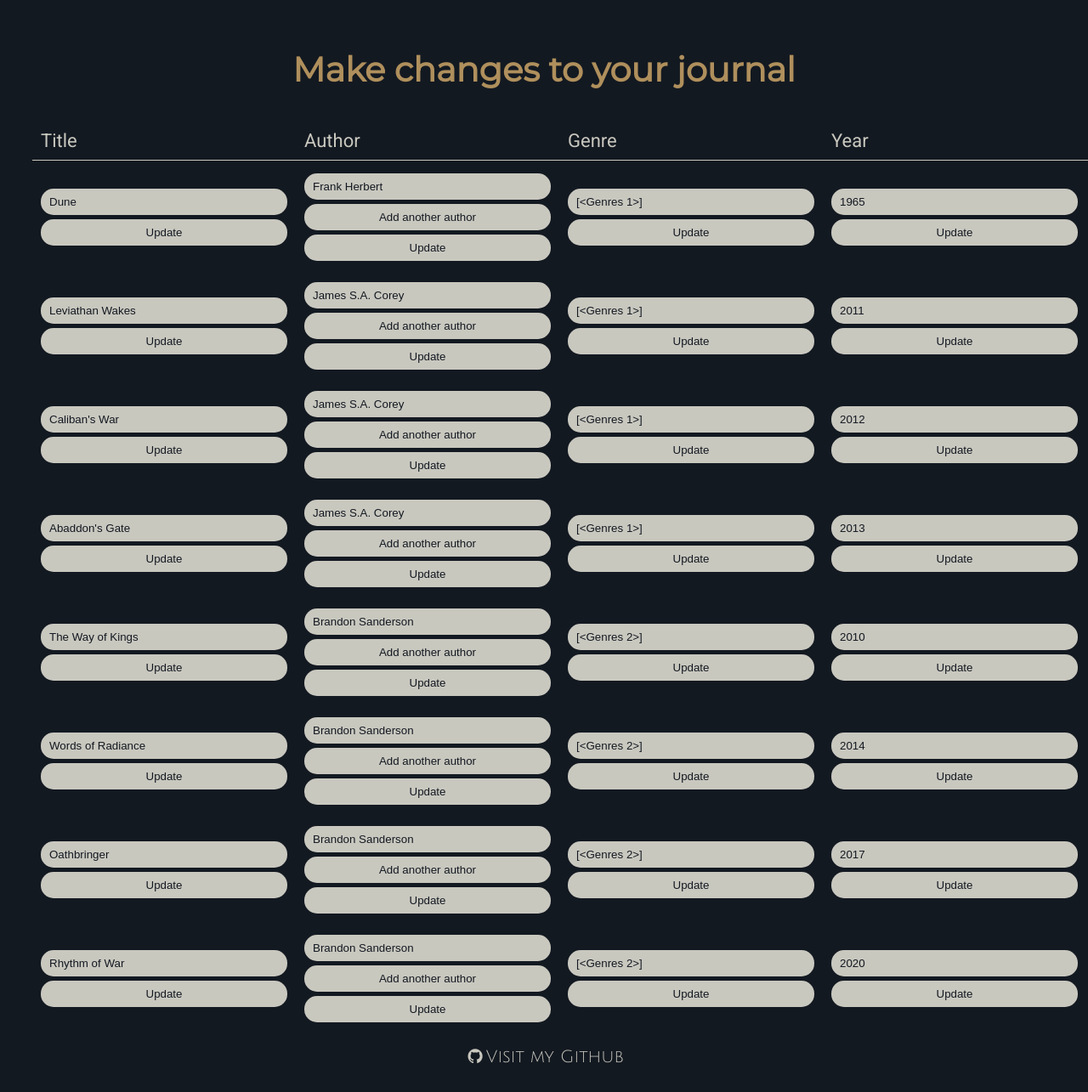
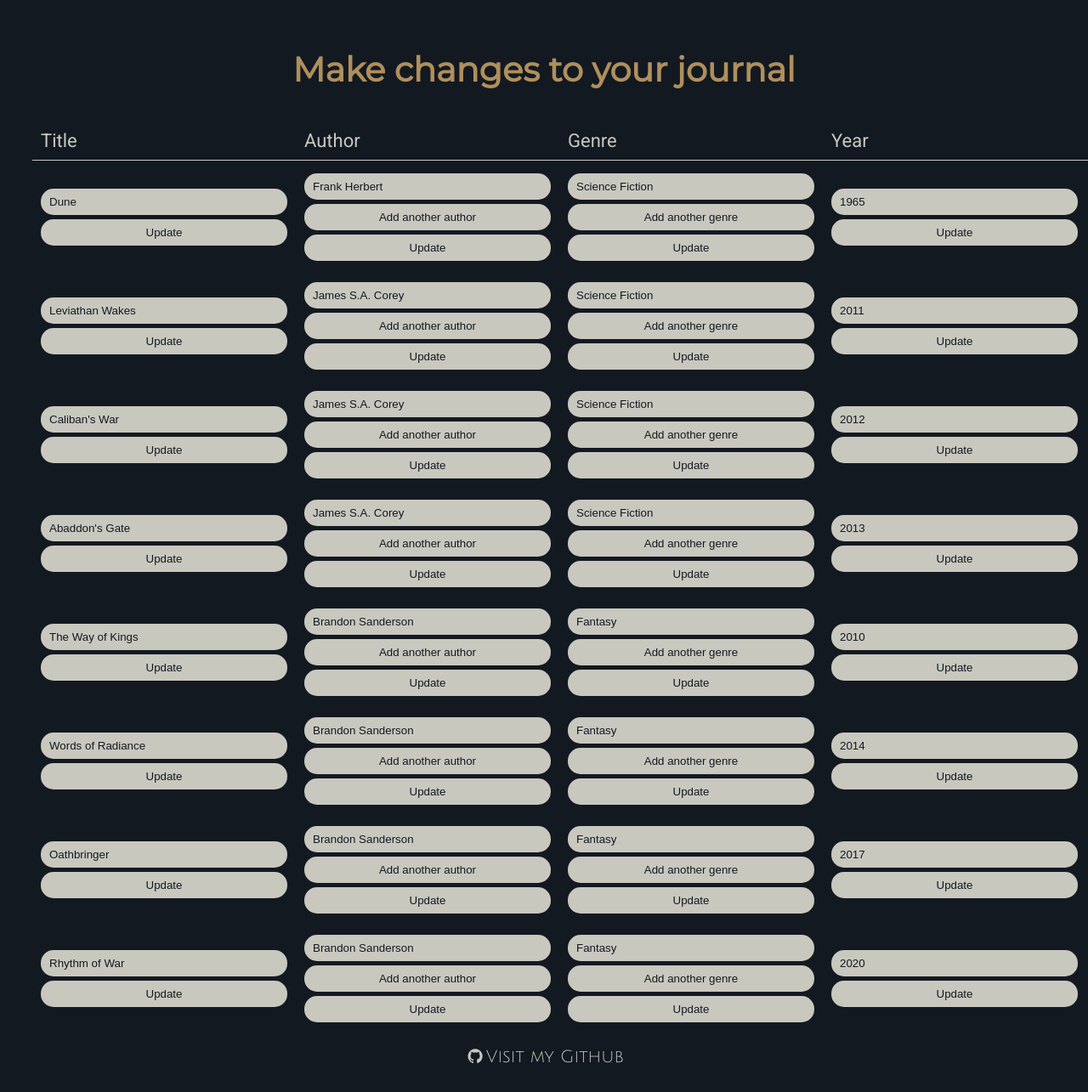
Before and after one commit to StephenHuang17253/aurora, a Flask app: page /update in a window 1280 px wide; the page is wider, and only the part inside the window is pictured. Shown: the part 839-2124 px from the top of that part at 85% size. Run offline with Flask 2, Linux system fonts and the light colour scheme; a user stored in the database is signed in; data comes from the database, SQL or seed files in the repository; both versions use the stored data as it was after the commit.

Commit message:
0.73 - Add update genre

```diff
--- a/main.py
+++ b/main.py
@@ -129,18 +129,27 @@ def updateyear():
     return redirect("/journal")
 
 
-# Function that updates a book's genre.
-@app.route('/updategenre', methods=["POST"])
-def updategenre():
+# Function that updates a book's genres, allowing for a book to have multiple genres or for the correction of typos.
+@app.route('/updategenre/<int:book_id>', methods=["POST"])
+def updategenre(book_id):
     try:
-        title = request.form.get("title")
-        newgenre = request.form.get("newgenre") # Requests the new book genre.
-        oldgenre = request.form.get("oldgenre") # Requests the old book genre.
-        book = db.session.query(models.Books).filter_by(title=title).first_or_404() # Find the book we're looking for.
-        book.genres = newgenre # Sets the genre of the book to be equal to the new genre from the form.
+        genres = request.form.getlist('genre')
+        genre_models = []
+        for genre_name in genres:
+            if genre_name.strip() == '':
+                continue
+            genre = models.Genres.query.filter_by(name=genre_name).first()
+            if genre is None:
+                genre = models.Genres(name=genre)
+                db.session.add(genre)
+            genre_models.append(db.session.merge(genre))
+        print(genres)
+        book = models.Books.query.get(book_id)
+        book = db.session.merge(book)
+        book.genres = genre_models
         db.session.commit()
     except Exception as e:
-        print("Could not update book gear")
+        print("Could not update genre")
         print(e)
         return redirect("404.html")
     return redirect("/journal")
@@ -168,6 +177,7 @@ def updateauthor(book_id):
     except Exception as e:
         print("Could not update author")
         print(e)
+        return redirect("404.html")
     return redirect("/journal")
 
 
--- a/templates/update.html
+++ b/templates/update.html
@@ -70,11 +70,18 @@
           </form>
         </td>
         <td>
-          <form method="POST" action='/updategenre' style="display: inline" autocomplete="off">
-            <input type="hidden" value="{{book.title}}" name="title">
-            <input type="hidden" value="{{book.genres}}" name="oldgenre">
-            <input type="text" value="{{book.genres}}" name="newgenre">
-            <input type="submit" class="button" value="Update">
+          <form method="POST" action='/updategenre/{{ book.bookid }}' style="display: inline" autocomplete="off">
+            <datalist id="genre-list">
+              {% for genre in genre_list %}
+                <option value="{{ genre.name }}">{{ genre.name }}</option>
+              {% endfor %}
+            </datalist>
+            <div class="genres">
+              {% for genre in book.genres %}
+                <input list="genre-list" name="genre" value="{{ genre.name }}" />
+              {% endfor %}
+            </div>
+            <div><input type="button" class="button add-genre" value="Add another genre"><input type="submit" class="button update" value="Update"></div>
           </form>
         </td>
         <td>
```
Also changed, not shown: journal.db.
